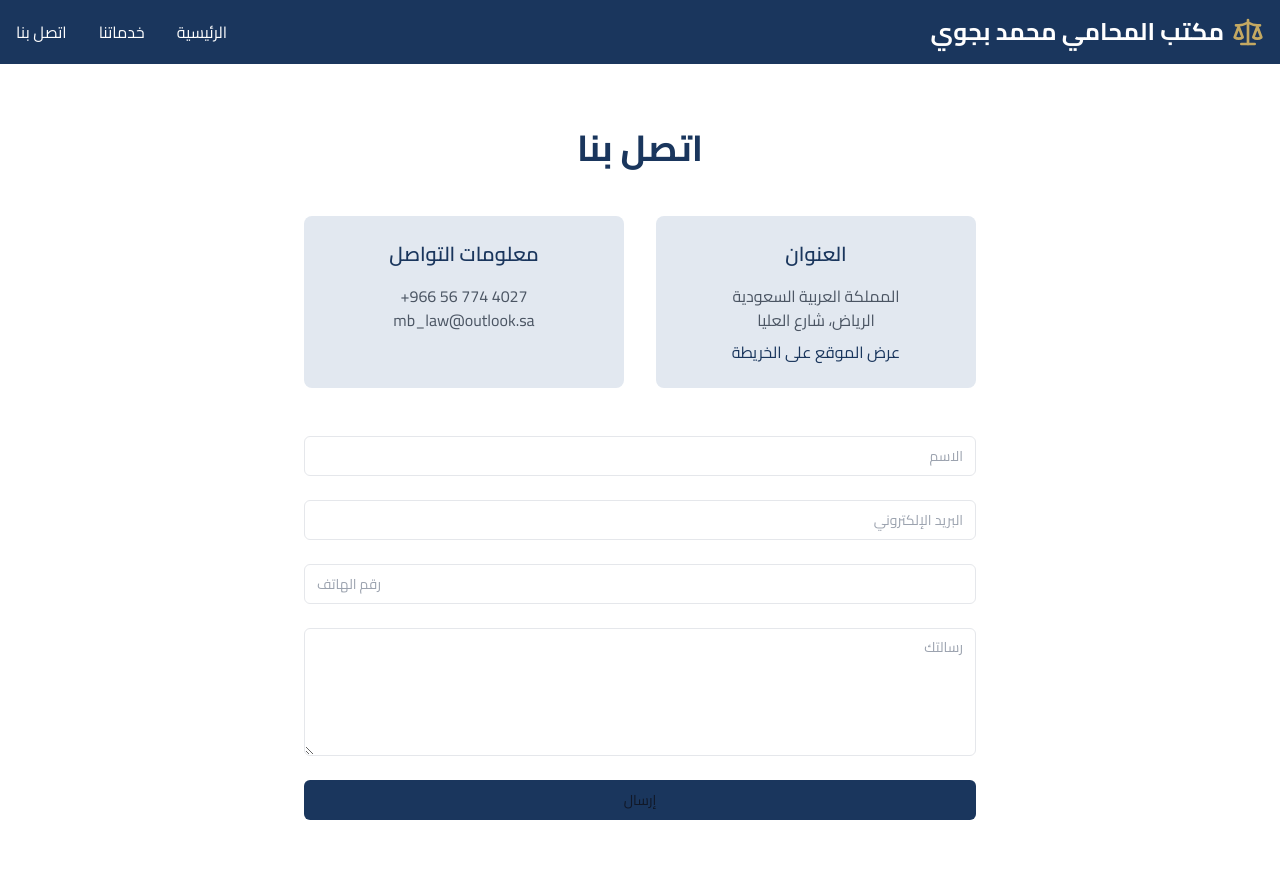
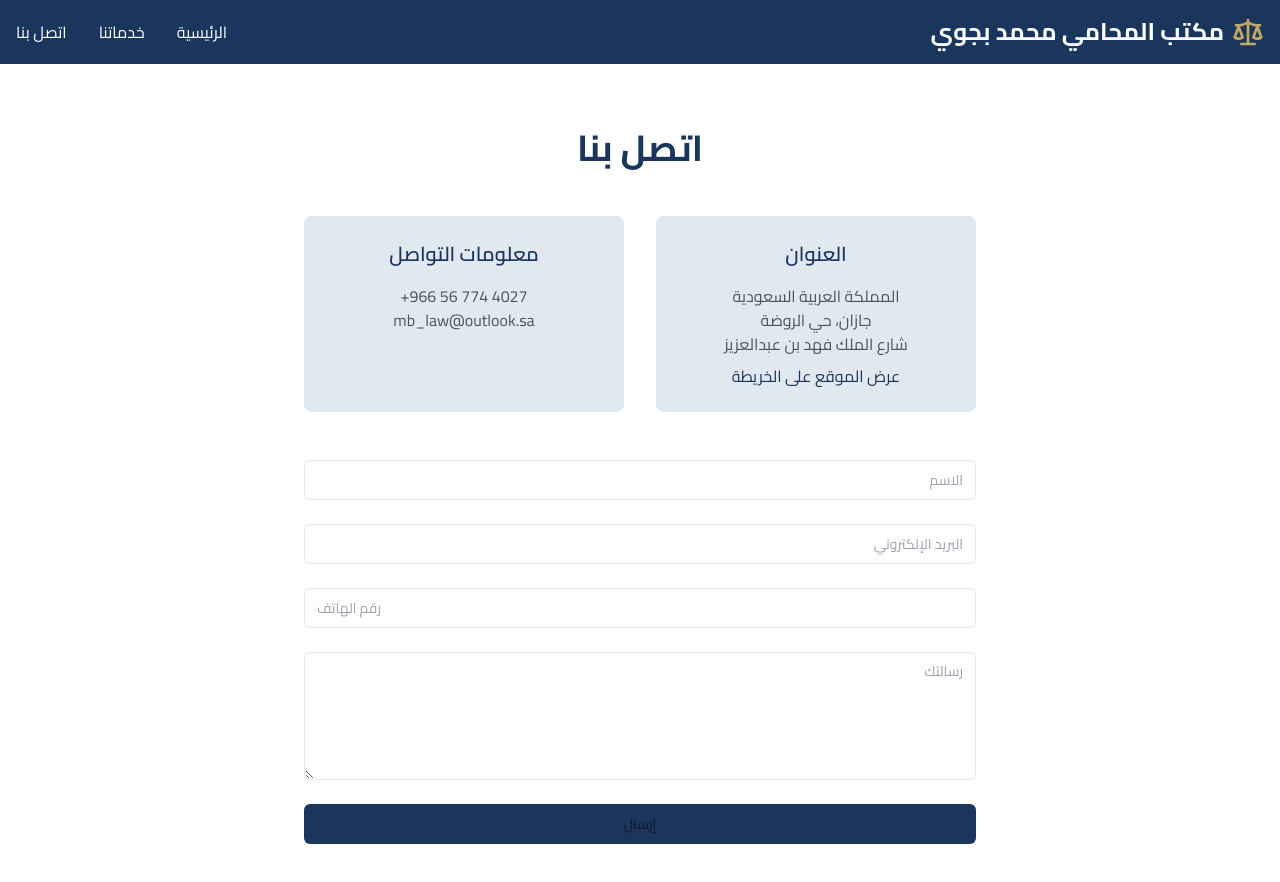
Before and after one commit to tamer2016/Dream1_makkah, a React (Vite) app: page /contact in a window 1280 px wide. Shown: the top 882 px of the page. Built offline with nearby package versions, Linux system fonts and the light colour scheme.

Commit message:
Add contact address details
Updated the contact page to include the address: المملكة العربية السعودية جازان حي الروضة شارع الملك فهد بن عبدالعزيز.
[skip gpt_engineer]

```diff
--- a/src/pages/Contact.tsx
+++ b/src/pages/Contact.tsx
@@ -39,7 +39,9 @@ const Contact = () => {
               <p className="text-gray-600">
                 المملكة العربية السعودية
                 <br />
-                الرياض، شارع العليا
+                جازان، حي الروضة
+                <br />
+                شارع الملك فهد بن عبدالعزيز
               </p>
               <a
                 href="https://maps.app.goo.gl/svs71Ge4W93b582H6"
```
